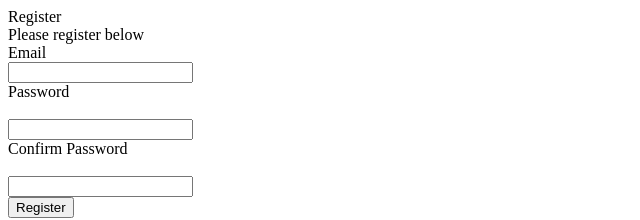
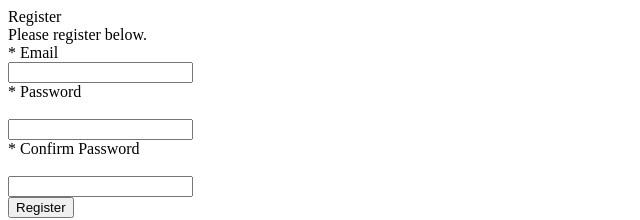
Before and after one commit to team-nodebase-mvp/fitness-tracker, a React app: page / in a window 1280 px wide. Both pictures are taken after a click on the button "Register". Shown: the top 220 px of the page, without its empty margins (0-640 px from the left). Built offline with nearby package versions, Linux system fonts and the light colour scheme; the HTML template or start-up script is replaced by a standard one.

Commit message:
centered title

```diff
--- a/react-client/src/components/Registration.jsx
+++ b/react-client/src/components/Registration.jsx
@@ -31,15 +31,15 @@ export default class Registration extends Component{
             </div>
             <div className="item11"></div>
             <div className="item2 medium-font">
-              Please register below
+              Please register below.
             </div>
-            <div className="item3 label-font">Email</div>
+            <div className="item3 label-font">* Email</div>
             <div className="item4"><input className="item4" type="email" name="email" onChange={(e) => this.inputHandler(e)} pattern="[a-z0-9._%+-]+@[a-z0-9.-]+\.[a-z]{2,}$" required></input>
             </div>
-            <div className="item5 label-font">Password</div><br/>
+            <div className="item5 label-font">* Password</div><br/>
             <div className="item6"><input className="item6" type="password" name="password" onChange={(e) => this.inputHandler(e)} pattern="(?=.*\d)(?=.*[a-z])(?=.*[A-Z]).{8,}" title="Must contain at least one number and one uppercase and lowercase letter, and at least 8 or more characters" required></input>
             </div>
-            <div className="item7 label-font">Confirm Password</div><br/>
+            <div className="item7 label-font">* Confirm Password</div><br/>
             <div className="item8"><input className="item8" type="password" name="password_two" onChange={(e) => this.inputHandler(e)} pattern={this.state.password} title="Must match first password field" required></input>
             </div>
             <div className="item9">
```
Also changed, not shown: 2 other files (tests, documents, lock files or other folders).
